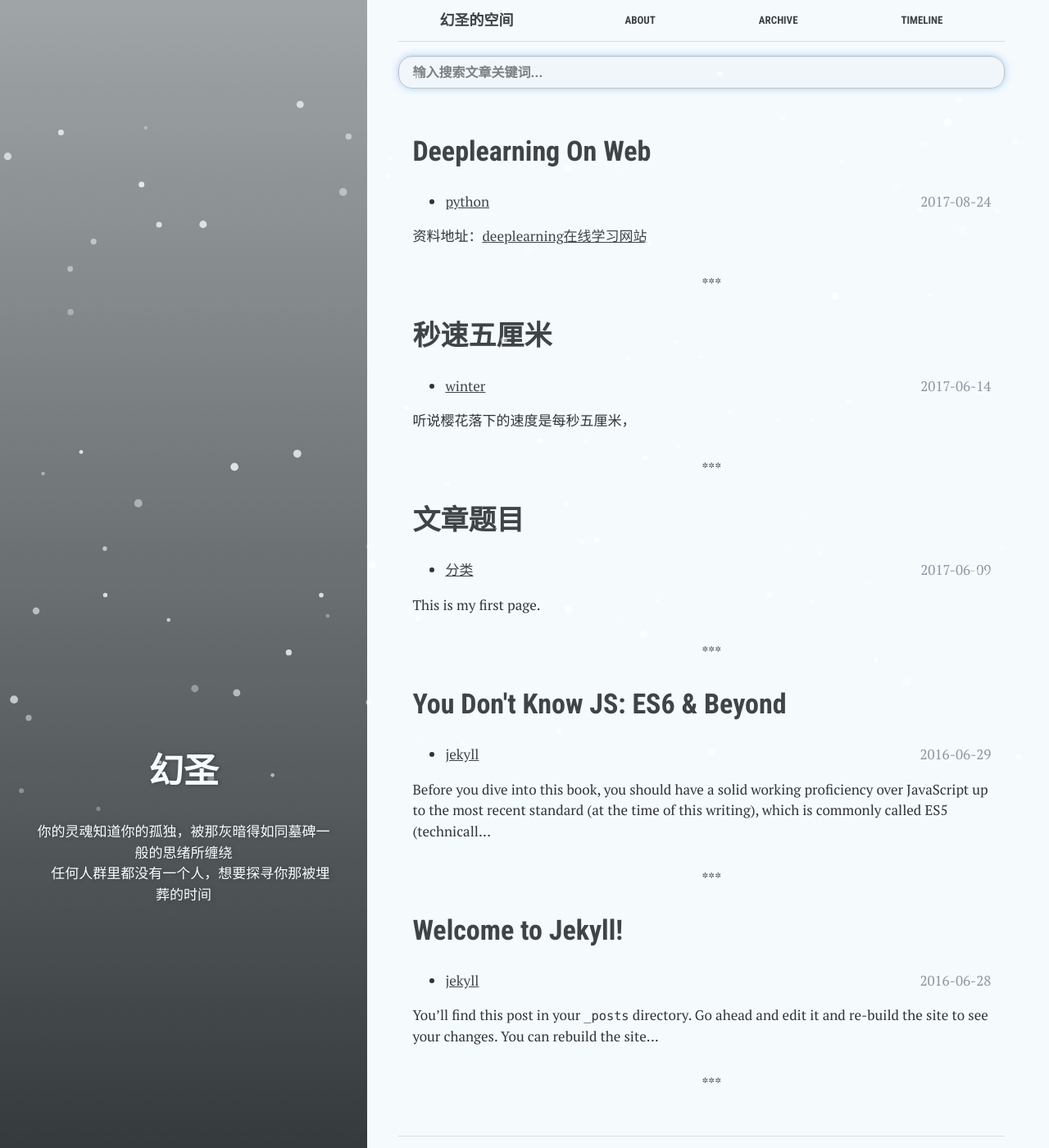
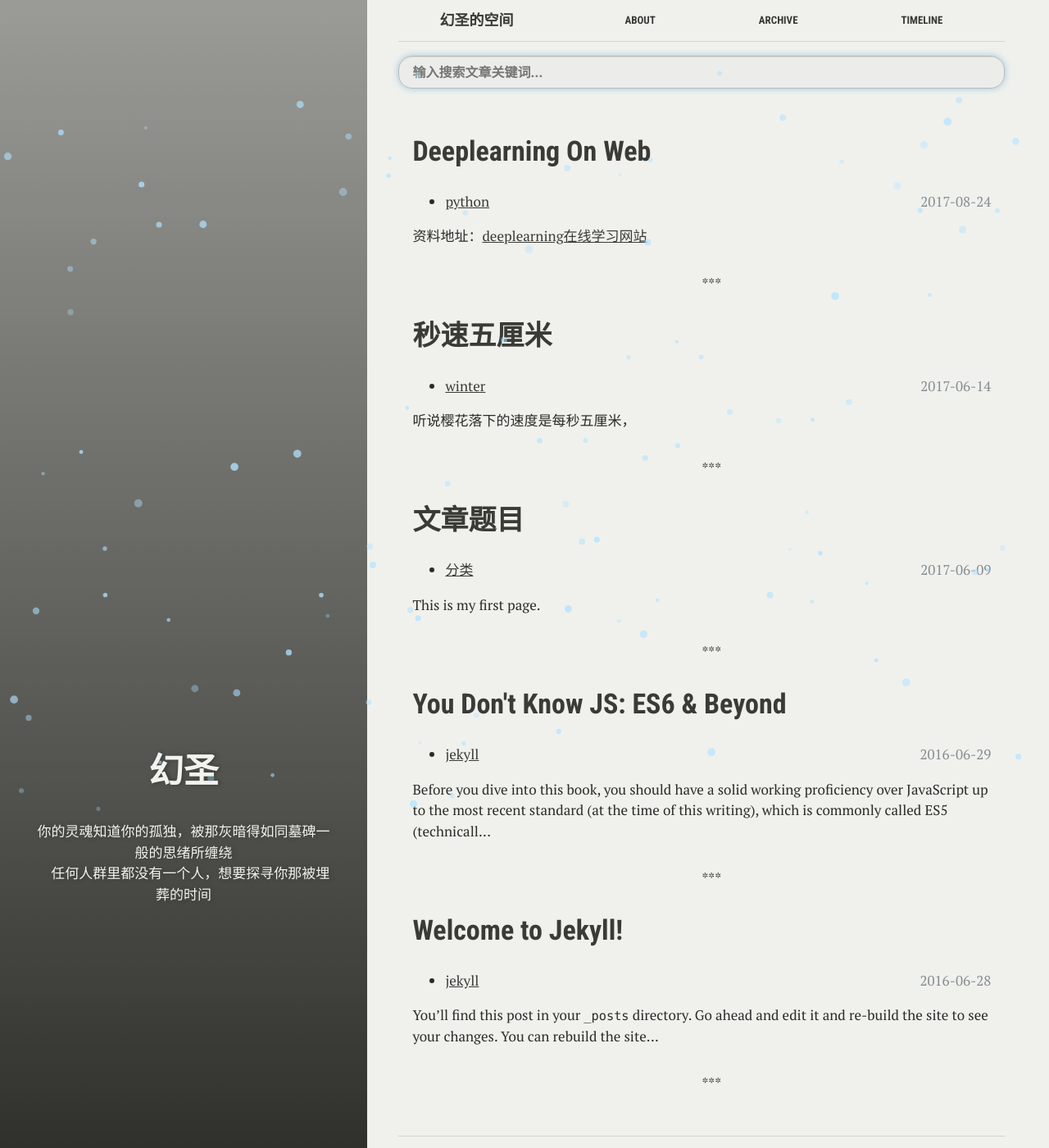
Before and after one commit to cheungwoonming/cheungwoonming.github.io, a Jekyll site: the page built from index.html, in a window 1280 px wide and 1400 px high. Shown: the whole window at 82% size. Built offline with Jekyll 4.4.1, drawn with Linux system fonts in a browser that asks for light colours; the list of posts is cut into pages by our own code; comment, search, counter and statistics services are not loaded.

Commit message:
添加雪花

```diff
--- a/assets/_sass/_base.scss
+++ b/assets/_sass/_base.scss
@@ -234,8 +234,8 @@ article a.btn {
     width: 100%;
     height: 100%;
     z-index: 99999;
-    //background: rgba(125,137,95,0.1);
-    background: rgba(176,226,255,0.1);
+    background: rgba(125,137,95,0.1);
+    //background: rgba(176,226,255,0.1);
     pointer-events: none;
 }
 
--- a/assets/js/xue.js
+++ b/assets/js/xue.js
@@ -49,7 +49,7 @@
                 flake.velX += Math.cos(flake.step += .05) * flake.stepSize;
             }
 
-            ctx.fillStyle = "rgba(255,255,255," + flake.opacity + ")";  //雪花颜色
+            ctx.fillStyle = "rgba(176,226,255," + flake.opacity + ")";  //雪花颜色
             flake.y += flake.velY;
             flake.x += flake.velX;
 
```
